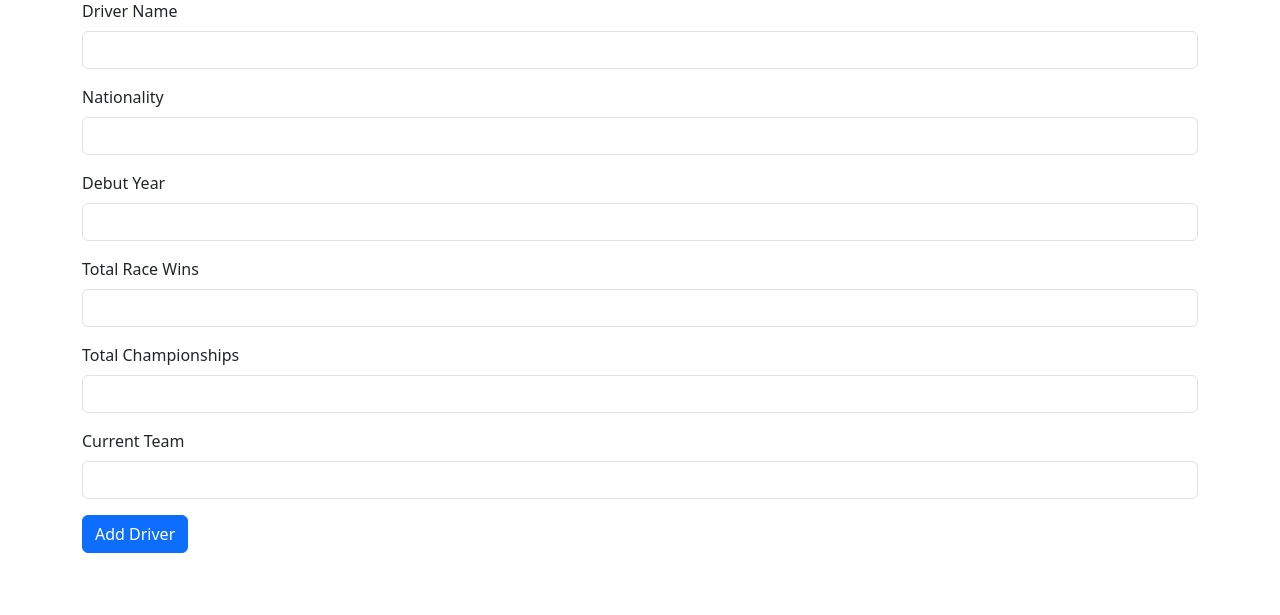
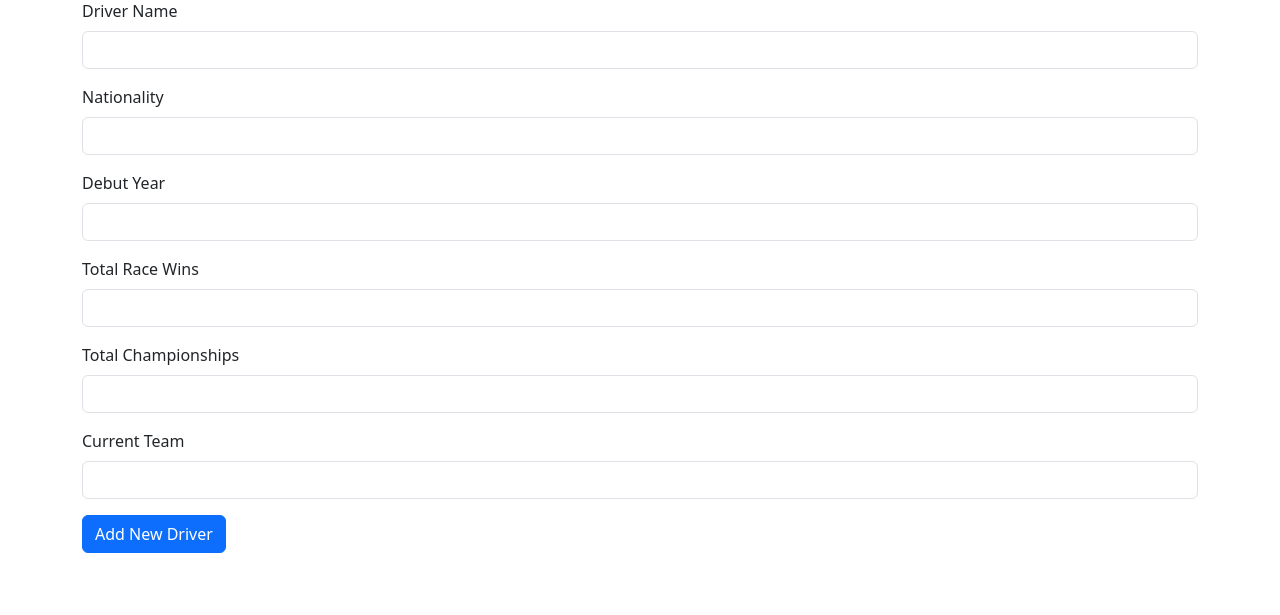
Before and after one commit to NaguriMidhunkumarReddy/F1-management, a Python web app: template app/templates/add_driver.html in a window 1280 px wide. Shown: the part 167-782 px from the top of the page. Run offline with Jinja, Linux system fonts and the light colour scheme; the template is opened without the code that fills it, so the values that code supplies are empty; some libraries are stand-ins or nearby versions.

Commit message:
button added

```diff
--- a/app/templates/add_driver.html
+++ b/app/templates/add_driver.html
@@ -72,7 +72,7 @@
                 <label for="current-team" class="form-label">Current Team</label>
                 <input type="text" id="current-team" class="form-control" required>
             </div>
-            <button type="submit" class="btn btn-primary">Add Driver</button>
+            <button type="submit" class="btn btn-primary">Add New Driver</button>
         </form>
         <p id="status-message" class="mt-3 text-success"></p>
     </div>
```
